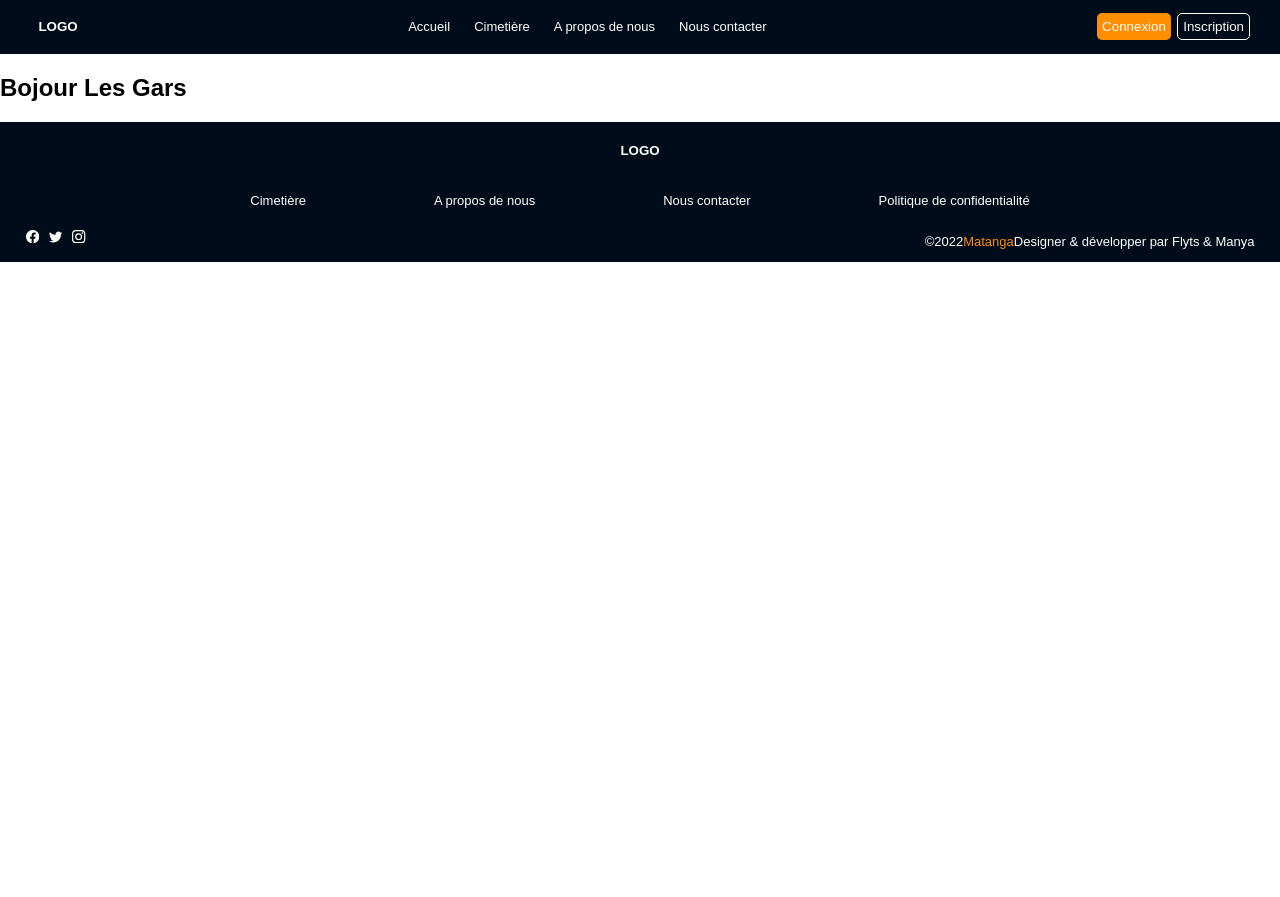
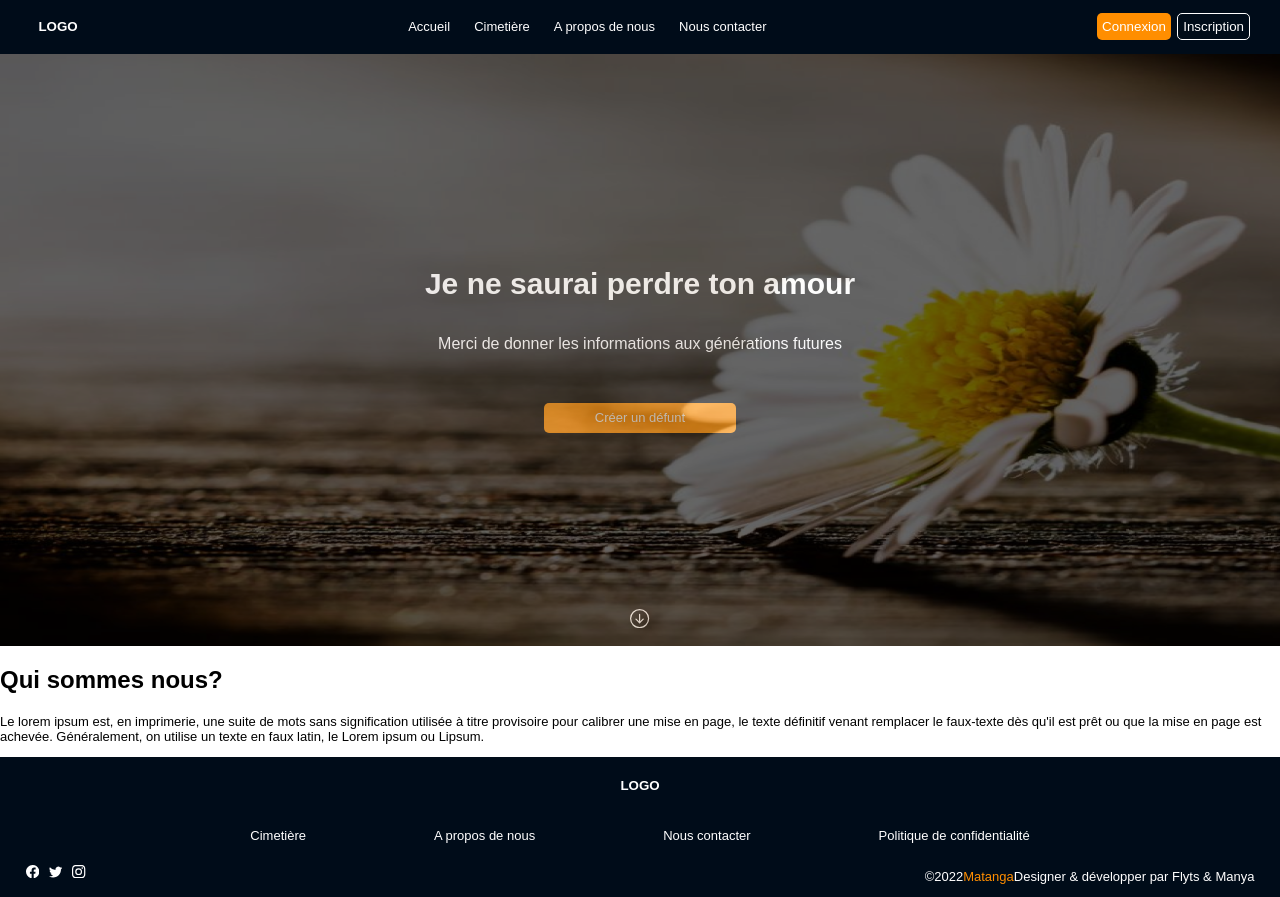
Before and after one commit to Zephymanya/Matanga-app-Frontend, a Next.js app: page / in a window 1280 px wide. Before the commit the page ends 800 px from the top, so only its background shows below. Built offline with nearby package versions, Linux system fonts and the light colour scheme.

Commit message:
Fin de la section background Image debut de la section qui sommes nous

```diff
--- a/pages/_app.js
+++ b/pages/_app.js
@@ -2,6 +2,7 @@ import { Fragment } from "react";
 import Header from "../components/Header";
 import "../styles/globals.css";
 import "../styles/Footer.css";
+import "../styles/Home.css";
 import Footer from "../components/Footer";
 
 function MyApp({ Component, pageProps }) {
--- a/pages/index.js
+++ b/pages/index.js
@@ -1,11 +1,40 @@
 import Head from "next/head";
 import Image from "next/image";
-import Footer from "../components/Footer";
-
+import backImage from "../images/Bg.png";
+import { BsArrowDownCircle } from "react-icons/bs";
 export default function Home() {
   return (
     <div>
-      <h2>Bojour Les Gars</h2>
+      <div className="BackGroundImage">
+        <di className="Content_acueil">
+          <h2 className="title">Je ne saurai perdre ton amour</h2>
+
+          <div className="ContentParag">
+            <p className="ContentParag">
+              Merci de donner les informations aux générations futures
+            </p>
+          </div>
+          <div className="acceuilBtn">
+            <button className="btnDefunt">Créer un défunt</button>
+          </div>
+          <h1 className="ico">
+            <BsArrowDownCircle />
+          </h1>
+        </di>
+      </div>
+      <div className="Section2">
+        <h2>Qui sommes nous?</h2>
+        <div className="contentImage"></div>
+        <div className="contenteTexte">
+          <p className="text">
+            Le lorem ipsum est, en imprimerie, une suite de mots sans
+            signification utilisée à titre provisoire pour calibrer une mise en
+            page, le texte définitif venant remplacer le faux-texte dès qu'il
+            est prêt ou que la mise en page est achevée. Généralement, on
+            utilise un texte en faux latin, le Lorem ipsum ou Lipsum.
+          </p>
+        </div>
+      </div>
     </div>
   );
 }
--- a/styles/Home.css
+++ b/styles/Home.css
@@ -0,0 +1,65 @@
+.BackGroundImage {
+  width: 100%;
+  height: 37em;
+  background-image: url("../images/Bg.png");
+  background-repeat: no-repeat;
+  background-position: center center;
+  background-size: 1400px 600px;
+  display: flex;
+  align-items: center;
+  justify-content: center;
+  position: relative;
+}
+
+.title {
+  color: white;
+  font-size: 30px;
+}
+
+.Content_acueil {
+  background-color: black;
+  opacity: 0.6;
+  width: 100%;
+  height: 100%;
+  display: flex;
+  align-items: center;
+  justify-content: center;
+  flex-direction: column;
+  gap: 3%;
+}
+
+.title {
+  margin-top: -10%;
+  text-align: center;
+  width: 100%;
+  padding: 0%;
+  margin: 0%;
+}
+.ContentParag {
+  font-size: medium;
+  padding-bottom: 1%;
+}
+.acceuilBtn {
+  display: flex;
+  justify-content: center;
+  width: 100%;
+  height: 5%;
+}
+.btnDefunt {
+  background-color: rgba(255, 142, 0, 1);
+  padding: 0;
+  width: 15%;
+  height: 100%;
+  color: white;
+  font-size: small;
+}
+
+.ico {
+  font-size: larger;
+  position: absolute;
+  bottom: 0;
+}
+
+.text {
+  color: black;
+}
--- a/styles/globals.css
+++ b/styles/globals.css
@@ -36,6 +36,7 @@ a {
   padding-bottom: 0.5%;
   align-items: center;
   background-color: rgba(0, 12, 25, 1);
+  position: sticky;
 }
 
 .contentLink {
```
Also changed, not shown: images/Bg.png (added).
